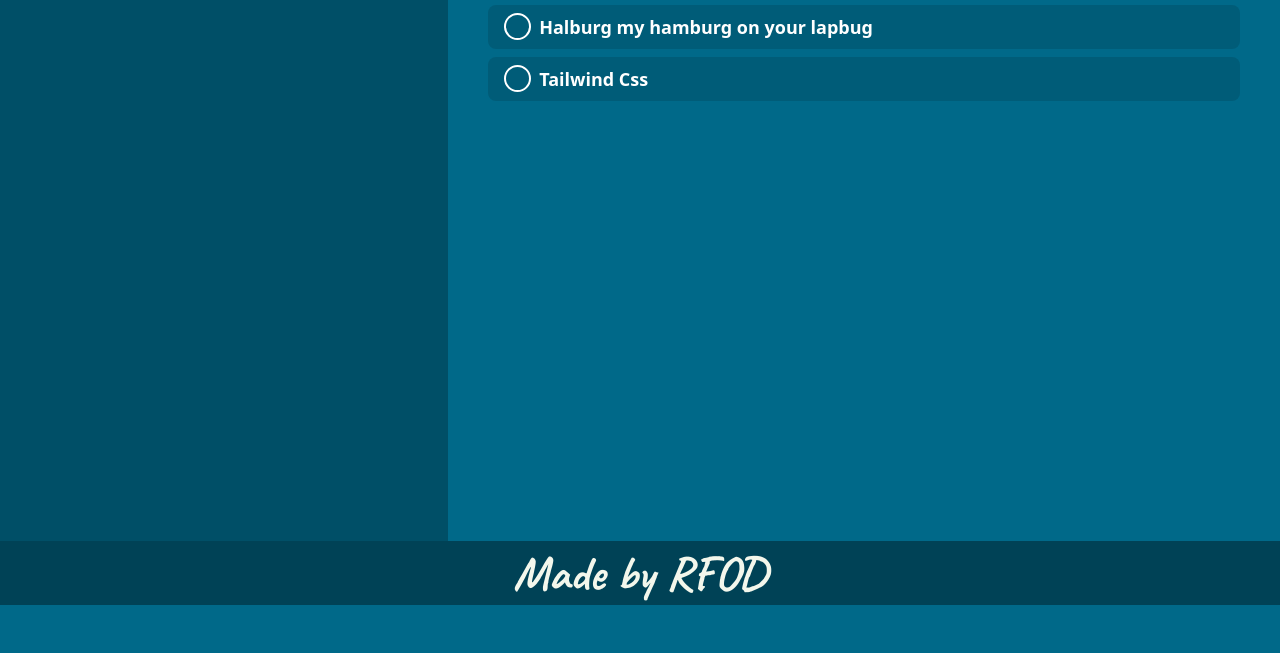
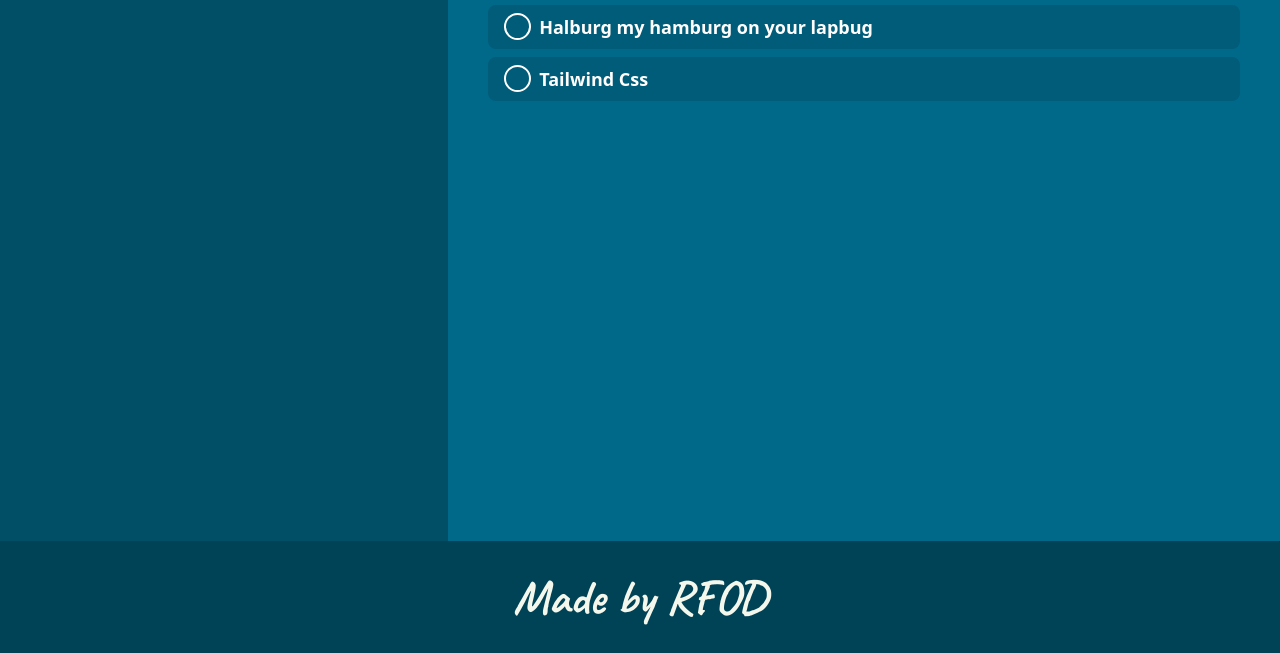
Before and after one commit to RFOD/Todo, a website: page index.html in a window 1280 px wide. Shown: the part 227-880 px from the top of the page. Before the commit the page ends 836 px from the top, so only its background shows below. Drawn offline with Linux system fonts and the light colour scheme.

Commit message:
Html Fix

```diff
--- a/index.html
+++ b/index.html
@@ -63,6 +63,6 @@
         </div>
         </div>
     </section>
-    <div class="p-5 w-[100vw] h-[8vh] bg-[#00000060] flex items-center justify-center text-[#F3F7EC] text-[3rem] font-bold font-[Caveat]"> Made by RFOD</div>
+    <div class="p-5 w-[100vw] h-[9vh] bg-[#00000060] flex items-center justify-center text-[#F3F7EC] text-[3rem] font-bold font-[Caveat]"> Made by RFOD</div>
 </body>
 </html>
```
